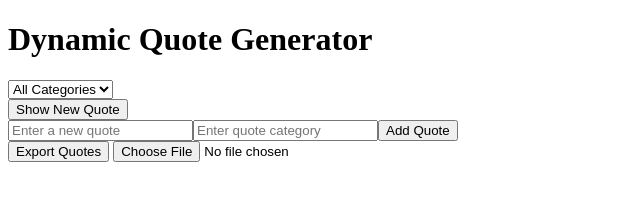
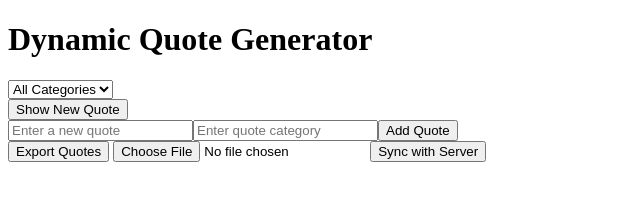
Before and after one commit to Omnia-2101/alx_fe_javascript, a plain HTML site: page dom-manipulation/index.html in a window 1280 px wide. Shown: the whole page, without its empty margins (0-640 px from the left). Drawn offline with Linux system fonts and the light colour scheme.

Commit message:
Implemented server sync and conflict resolution

```diff
--- a/dom-manipulation/index.html
+++ b/dom-manipulation/index.html
@@ -20,6 +20,7 @@
   <div>
     <button onclick="exportQuotes()">Export Quotes</button>
     <input type="file" id="importFile" accept=".json" onchange="importFromJsonFile(event)" />
+    <button onclick="syncWithServer()">Sync with Server</button>
   </div>
 
   <script src="script.js"></script>
--- a/dom-manipulation/script.js
+++ b/dom-manipulation/script.js
@@ -121,6 +121,35 @@ function importFromJsonFile(event) {
   reader.readAsText(event.target.files[0]);
 }
 
+function syncWithServer() {
+  fetch("https://jsonplaceholder.typicode.com/posts")
+    .then(response => response.json())
+    .then(data => {
+      const serverQuotes = data.slice(0, 5).map(post => ({
+        text: post.title,
+        category: "Server"
+      }));
+
+      const combined = [...serverQuotes, ...quotes];
+
+      const uniqueQuotes = Array.from(new Map(
+        combined.map(q => [q.text, q])
+      ).values());
+
+      quotes.length = 0;
+      quotes.push(...uniqueQuotes);
+      saveQuotes();
+
+      alert("Synced with server!");
+      populateCategories();
+      filterQuotes();
+    })
+    .catch(err => {
+      console.error("Sync failed:", err);
+      alert("Sync failed. Check your internet connection.");
+    });
+}
+
 document.getElementById("newQuote").addEventListener("click", filterQuotes);
 loadQuotes();
 createAddQuoteForm();
```
